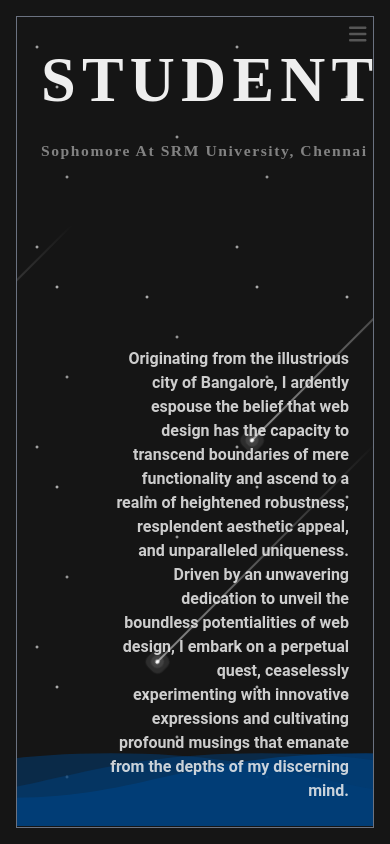
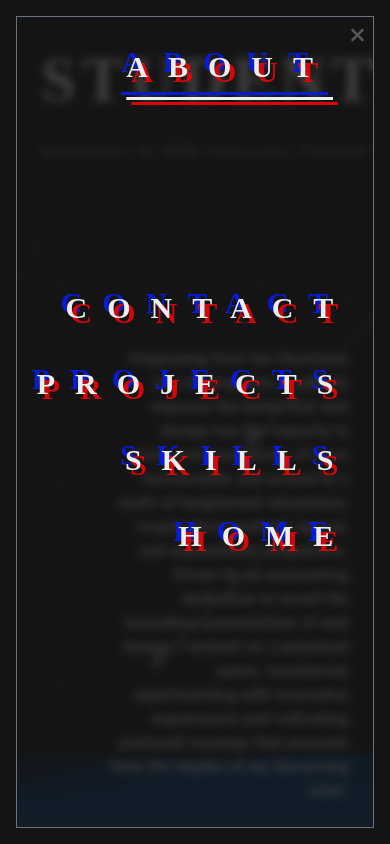
Before and after one commit to YARE0909/portfolio-v2, an Angular app: page /about in a window 390 px wide. Built offline with nearby package versions, Linux system fonts and the light colour scheme.

Commit message:
💄 Updated navbar

```diff
--- a/src/app/components/navbar/navbar.component.css
+++ b/src/app/components/navbar/navbar.component.css
@@ -41,3 +41,7 @@
   display: block;
   opacity: 0.1;
 }
+
+.textShadow {
+  text-shadow: 5px 5px 0px #d80707, -5px -5px 0px #071cd8;
+}
--- a/src/app/components/navbar/navbar.component.html
+++ b/src/app/components/navbar/navbar.component.html
@@ -6,15 +6,15 @@
     <div *ngFor="let navOption of currentNavOption">
       <a
         routerLink="/{{ navOption.path }}"
-        class="md:text-[4vw] lg:text-[2vw] opacity-20 tracking-[25px] font-SpaceGrotesk lg:hover:opacity-100 duration-100 lg:hover:text-[3vw] child"
+        class="md:text-[4vw] lg:text-[2vw] opacity-20 tracking-[25px] font-SpaceGrotesk lg:hover:opacity-100 duration-100 lg:hover:text-[3vw] child textShadow"
       >
         {{ navOption.name }}
       </a>
     </div>
     <h1
-      class="md:text-[4vw] lg:text-[2vw] opacity-20 tracking-[25px] font-SpaceGrotesk lg:hover:opacity-100 duration-100 cursor-default"
+      class="md:text-[4vw] lg:text-[2vw] opacity-20 tracking-[25px] font-SpaceGrotesk lg:hover:opacity-100 duration-100 cursor-default pr-6"
     >
-      {{ routeName[0].name }}
+      <fa-icon [icon]="menuIcon"></fa-icon>
     </h1>
   </div>
 </div>
@@ -42,9 +42,9 @@
     >
       <fa-icon [icon]="xMarkIcon"></fa-icon>
     </div>
-    <div class="absolute bottom-8 right-10">
+    <div class="absolute top-8 right-10">
       <h1
-        class="text-3xl tracking-[20px] opacity-25 font-SpaceGrotesk font-bold duration-100 cursor-default"
+        class="text-3xl font-extrabold tracking-[20px] textShadow font-SpaceGrotesk duration-100 cursor-default underline underline-offset-[20px]"
       >
         {{ routeName[0].name }}
       </h1>
@@ -54,7 +54,7 @@
         <div *ngFor="let navOption of currentNavOption">
           <a
             routerLink="/{{ navOption.path }}"
-            class="text-3xl tracking-[20px] font-SpaceGrotesk font-bold duration-100 lg:hover:text-[3vw]"
+            class="text-3xl tracking-[20px] textShadow font-SpaceGrotesk font-bold duration-100 lg:hover:text-[3vw]"
           >
             {{ navOption.name }}
           </a>
--- a/src/app/components/navbar/navbar.component.ts
+++ b/src/app/components/navbar/navbar.component.ts
@@ -17,7 +17,7 @@ export class NavbarComponent {
   currentNavOption!: navOptionsInterface[];
   menuIcon = faBars;
   xMarkIcon = faXmark;
-  mobileNav: boolean = false;
+  mobileNav: boolean = true;
 
   ngOnInit() {
     this.currentRoute = this.location.path();
--- a/src/app/components/skills/skills.component.css
+++ b/src/app/components/skills/skills.component.css
@@ -56,22 +56,6 @@
   height: 100%;
 }
 
-.filledbar {
-  position: absolute;
-  top: 0px;
-  z-index: 3;
-  width: 0px;
-  height: 100%;
-  background: rgb(0, 154, 217);
-  background: linear-gradient(
-    90deg,
-    rgba(0, 154, 217, 1) 0%,
-    rgba(217, 147, 0, 1) 65%,
-    rgba(255, 186, 0, 1) 100%
-  );
-  transition: 0.6s ease-out;
-}
-
 .card:hover .filledbar {
   width: 120px;
   transition: 0.4s ease-out;
--- a/src/app/components/skills/skills.component.html
+++ b/src/app/components/skills/skills.component.html
@@ -39,7 +39,6 @@
             <h3 class="title text-3xl font-bold">{{ skill.skill }}</h3>
             <div class="bar">
               <div class="emptybar"></div>
-              <div class="filledbar"></div>
             </div>
             <div
               class="w-full h-full flex items-center justify-center pt-20 m-4"
@@ -57,7 +56,6 @@
             <h3 class="title text-3xl font-bold">{{ language.skill }}</h3>
             <div class="bar">
               <div class="emptybar"></div>
-              <div class="filledbar"></div>
             </div>
             <div
               class="w-full h-full flex items-center justify-center pt-20 m-4"
```
